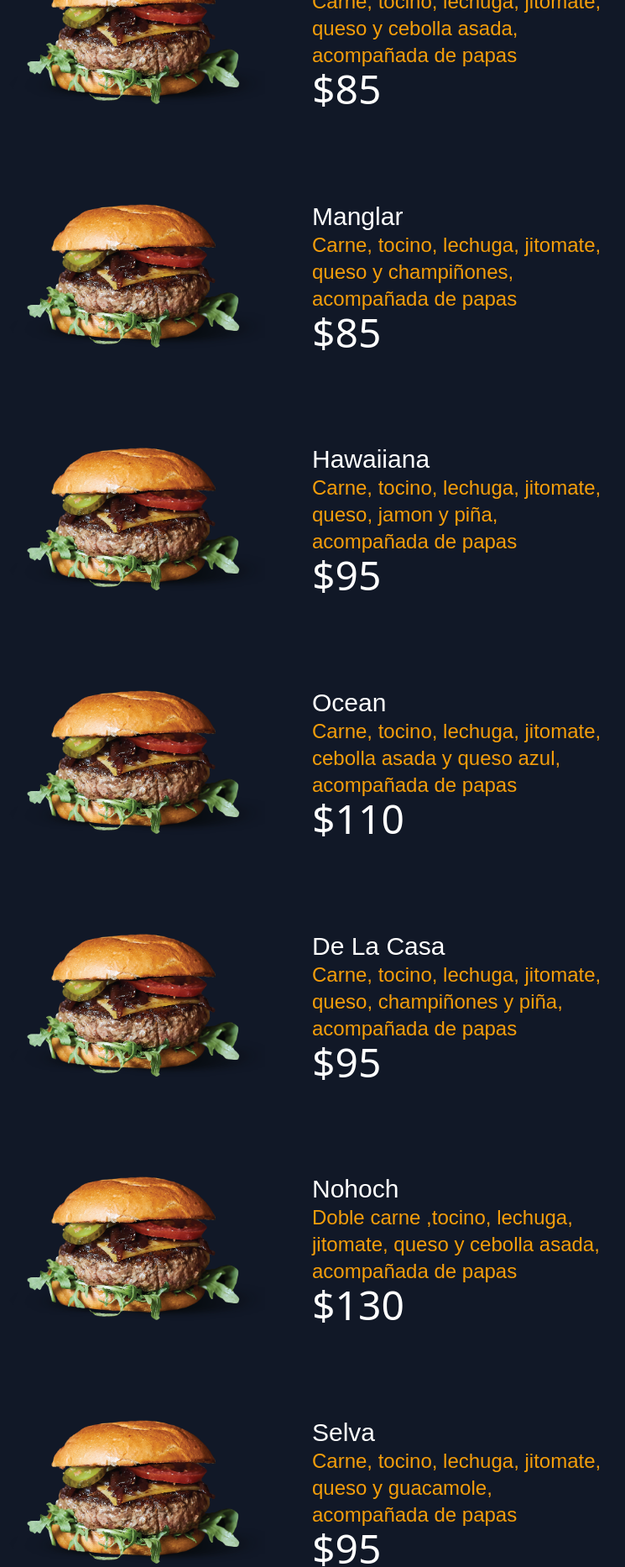
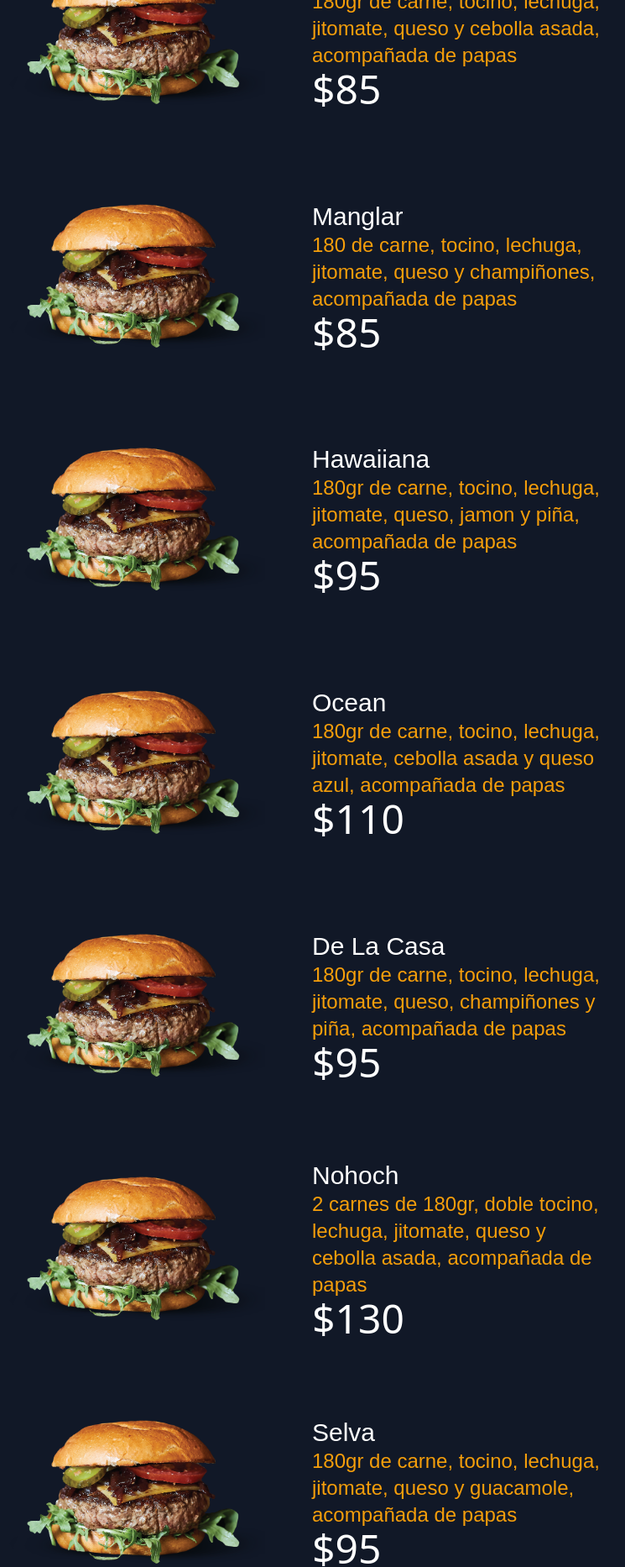
Before and after one commit to lerak/senorburger, a Gatsby site: page /menu in a window 1280 px wide. Shown: the part 664-2530 px from the top of the page at 84% size, without its empty margins (288-1033 px from the left). Built offline with nearby package versions, Linux system fonts and the light colour scheme; Gatsby itself is replaced by a stand-in of ours; a web font is replaced by a local one.

```diff
--- a/src/pages/menu.js
+++ b/src/pages/menu.js
@@ -17,14 +17,14 @@
           <h1 className="font-SyneMono text-5xl md:text-6xl text-center text-yellow-500">Burgers</h1>
         </div>
 
-          <Card image={burger} title="Playa" description="Carne, tocino, lechuga, jitomate y queso, acompañada de papas " price="80"/>
-          <Card image={burger} title="Coral" description="Carne, tocino, lechuga, jitomate, queso y cebolla asada, acompañada de papas" price="85"/>
-          <Card image={burger} title="Manglar" description="Carne, tocino, lechuga, jitomate, queso y champiñones, acompañada de papas" price="85"/>
-          <Card image={burger} title="Hawaiiana" description="Carne, tocino, lechuga, jitomate,  queso, jamon y piña, acompañada de papas" price="95"/>
-          <Card image={burger} title="Ocean" description="Carne, tocino, lechuga, jitomate, cebolla asada y queso azul, acompañada de papas" price="110"/>
-          <Card image={burger} title="De La Casa" description="Carne, tocino, lechuga, jitomate, queso, champiñones y piña, acompañada de papas" price="95"/>
-          <Card image={burger} title="Nohoch" description="Doble carne ,tocino, lechuga, jitomate, queso y cebolla asada, acompañada de papas" price="130" />
-          <Card image={burger} title="Selva" description="Carne, tocino, lechuga, jitomate, queso y guacamole, acompañada de papas" price="95" />
+          <Card image={burger} title="Playa" description="180gr de carne, tocino, lechuga, jitomate y queso, acompañada de papas " price="80"/>
+          <Card image={burger} title="Coral" description="180gr de carne, tocino, lechuga, jitomate, queso y cebolla asada, acompañada de papas" price="85"/>
+          <Card image={burger} title="Manglar" description="180 de carne, tocino, lechuga, jitomate, queso y champiñones, acompañada de papas" price="85"/>
+          <Card image={burger} title="Hawaiiana" description="180gr de carne, tocino, lechuga, jitomate,  queso, jamon y piña, acompañada de papas" price="95"/>
+          <Card image={burger} title="Ocean" description="180gr de carne, tocino, lechuga, jitomate, cebolla asada y queso azul, acompañada de papas" price="110"/>
+          <Card image={burger} title="De La Casa" description="180gr de carne, tocino, lechuga, jitomate, queso, champiñones y piña, acompañada de papas" price="95"/>
+          <Card image={burger} title="Nohoch" description="2 carnes de 180gr, doble tocino, lechuga, jitomate, queso y cebolla asada, acompañada de papas" price="130" />
+          <Card image={burger} title="Selva" description="180gr de carne, tocino, lechuga, jitomate, queso y guacamole, acompañada de papas" price="95" />
           <div>
           <h1 className="font-SyneMono text-5xl md:text-6xl text-center text-yellow-500">Extras</h1>
         </div>
```
